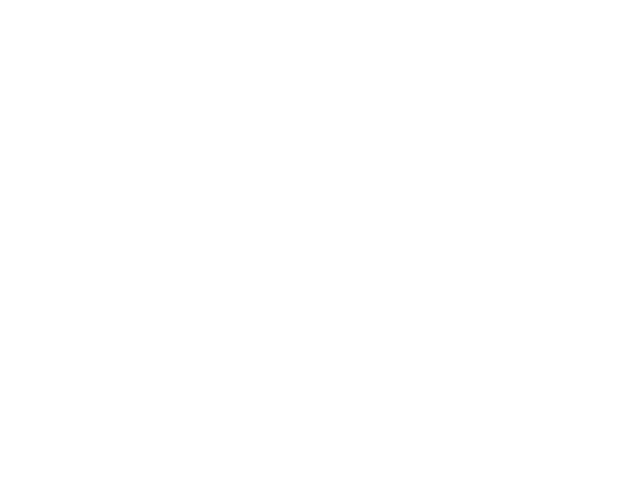
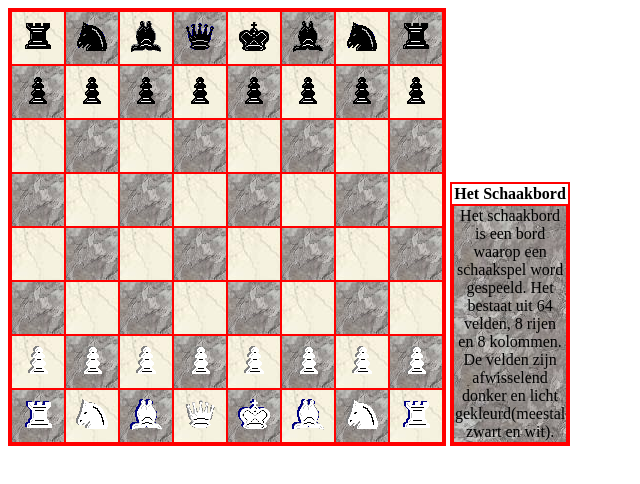
Before and after one commit to DevArc0z/Web, a plain HTML site: page Tabellen/html.html in a window 1280 px wide. Shown: the whole page, without its empty margins (0-640 px from the left). Drawn offline with Linux system fonts and the light colour scheme.

Commit message:
Extra files now

```diff
--- a/Tabellen/css.css
+++ b/Tabellen/css.css
@@ -0,0 +1,65 @@
+/*
+table, td, tr, th{
+    border: 1px black solid;
+    border-collapse: collapse;
+}
+caption{
+    caption-side: bottom;
+}*/
+
+/**{
+    color: white;
+}
+table, th, td{
+    border: 2px solid black;
+    border-collapse: collapse;
+    font-family: Roboto;
+}
+td{
+    width: 110px;
+    text-align: center;
+}
+thead{
+    background-color: #27426d;
+}
+body{
+    background-color: #c7ced8;
+}
+tbody{
+    tr:nth-child(even){
+        background-color: #4f8cef;
+    }
+    tr:nth-child(odd){
+        background-color: #6facff;
+    }
+}
+tfoot{
+    background-color: #27426d;
+}*/
+
+td{
+    width: 50px;
+    height: 50px;
+}
+tr:nth-child(odd) td:nth-child(odd) {
+    background-image: url("/Tabellen/assets/witte-marmer.jpg");
+}
+tr:nth-child(odd) td:nth-child(even) {
+    background-image: url("/Tabellen/assets/zwarte-marmer.jpg");
+}
+tr:nth-child(even) td:nth-child(odd) {
+    background-image: url("/Tabellen/assets/zwarte-marmer.jpg");
+}
+tr:nth-child(even) td:nth-child(even) {
+    background-image: url("/Tabellen/assets/witte-marmer.jpg");
+}
+table, td{
+    border: 2px solid red;
+    border-collapse: collapse;
+}
+table{
+    display: inline-block;
+}
+td{
+    text-align: center;
+}
--- a/Tabellen/html.html
+++ b/Tabellen/html.html
@@ -3,8 +3,210 @@
 <head>
     <meta charset="UTF-8">
     <title>Title</title>
+    <link rel="stylesheet" href="css.css">
+    <link rel="stylesheet" href="https://fonts.googleapis.com/css?family=Roboto">
 </head>
 <body>
+<!--<table>
+    <caption>Random voorwerpen dat in mijn penis passen</caption>
+    <thead>
+    <tr>
+        <th colspan="5">frits</th>
+    </tr>
+    </thead>
 
+        <tr>
+            <th>data</th>
+            <th>web</th>
+            <th>c#</th>
+            <th>Ned</th>
+            <th>ITOrg</th>
+        </tr>
+    <tr>
+        <td>penar</td>
+        <td>the</td>
+        <td>hoars</td>
+        <td>is</td>
+        <td>hea</td>
+    </tr>
+    <tr>
+        <td colspan="3">wobalubadubdub</td>
+        <td colspan="2">pay gorn incest </td>
+    </tr>
+    <tbody>
+    </tbody>
+    <tfoot>
+    <tr>
+        <th colspan="5">criple</th>
+    </tr>
+    </tfoot>
+</table>-->
+
+<!--<table>
+    <thead>
+    <tr>
+        <th colspan="7">Puntenlijst 1PROA</th>
+    </tr>
+    <tr>
+        <th></th>
+        <th colspan="3">Eerste periode</th>
+        <th colspan="3">Tweede periode</th>
+    </tr>
+    <tr>
+        <th>Naam</th>
+        <th>Web Essentials</th>
+        <th>OS Essentials</th>
+        <th>IT Essentials</th>
+        <th>Java Essentials</th>
+        <th>.NET Essentials</th>
+        <th>Data</th>
+    </tr>
+    </thead>
+    <tbody>
+    <tr>
+        <td>Karel Peeters</td>
+        <td>13</td>
+        <td>14</td>
+        <td>11</td>
+        <td>8</td>
+        <td>11</td>
+        <td>10</td>
+    </tr>
+    <tr>
+        <td>Jeroen Mommen</td>
+        <td>7</td>
+        <td>9</td>
+        <td>10</td>
+        <td>14</td>
+        <td>14</td>
+        <td>16</td>
+    </tr>
+    <tr>
+        <td>Pol Geraerts</td>
+        <td>12</td>
+        <td>12</td>
+        <td>7</td>
+        <td>15</td>
+        <td>11</td>
+        <td>8</td>
+    </tr>
+    <tr>
+        <td>Raf Verheyen</td>
+        <td>9</td>
+        <td>8</td>
+        <td>4</td>
+        <td>5</td>
+        <td>6</td>
+        <td>10</td>
+    </tr>
+    </tbody>
+
+    <tfoot>
+    <tr>
+        <th colspan="7">Hogeschool PXL - Departement PXL-IT - Academiejaar 2018-2019</th>
+    </tr>
+    </tfoot>
+</table>-->
+
+<div>
+<table>
+
+    <tbody>
+        <tr>
+            <td><img src="assets/torenZwart.png" alt="torenWit"></td>
+            <td><img src="assets/paardZwart.png" alt="paardWit"></td>
+            <td><img src="assets/loperZwart.png" alt="loperWit"></td>
+            <td><img src="assets/dameZwart.png" alt="torenWit"></td>
+            <td><img src="assets/koningZwart.png" alt="torenWit"></td>
+            <td><img src="assets/loperZwart.png" alt="loperWit"></td>
+            <td><img src="assets/paardZwart.png" alt="paardWit"></td>
+            <td><img src="assets/torenZwart.png" alt="torenWit"></td>
+        </tr>
+        <tr>
+            <td><img src="assets/pionZwart.png" alt="torenWit"></td>
+            <td><img src="assets/pionZwart.png" alt="torenWit"></td>
+            <td><img src="assets/pionZwart.png" alt="torenWit"></td>
+            <td><img src="assets/pionZwart.png" alt="torenWit"></td>
+            <td><img src="assets/pionZwart.png" alt="torenWit"></td>
+            <td><img src="assets/pionZwart.png" alt="torenWit"></td>
+            <td><img src="assets/pionZwart.png" alt="torenWit"></td>
+            <td><img src="assets/pionZwart.png" alt="torenWit"></td>
+        </tr>
+        <tr>
+            <td></td>
+            <td></td>
+            <td></td>
+            <td></td>
+            <td></td>
+            <td></td>
+            <td></td>
+            <td></td>
+        </tr>
+        <tr>
+            <td></td>
+            <td></td>
+            <td></td>
+            <td></td>
+            <td></td>
+            <td></td>
+            <td></td>
+            <td></td>
+        </tr>
+        <tr>
+            <td></td>
+            <td></td>
+            <td></td>
+            <td></td>
+            <td></td>
+            <td></td>
+            <td></td>
+            <td></td>
+        </tr>
+        <tr>
+            <td></td>
+            <td></td>
+            <td></td>
+            <td></td>
+            <td></td>
+            <td></td>
+            <td></td>
+            <td></td>
+        </tr>
+        <tr>
+            <td><img src="assets/pionWit.png" alt="torenWit"></td>
+            <td><img src="assets/pionWit.png" alt="torenWit"></td>
+            <td><img src="assets/pionWit.png" alt="torenWit"></td>
+            <td><img src="assets/pionWit.png" alt="torenWit"></td>
+            <td><img src="assets/pionWit.png" alt="torenWit"></td>
+            <td><img src="assets/pionWit.png" alt="torenWit"></td>
+            <td><img src="assets/pionWit.png" alt="torenWit"></td>
+            <td><img src="assets/pionWit.png" alt="torenWit"></td>
+        </tr>
+        <tr>
+            <td><img src="assets/torenWit.png" alt="torenWit"></td>
+            <td><img src="assets/paardWit.png" alt="paardWit"></td>
+            <td><img src="assets/loperWit.png" alt="loperWit"></td>
+            <td><img src="assets/dameWit.png" alt="torenWit"></td>
+            <td><img src="assets/koningWit.png" alt="torenWit"></td>
+            <td><img src="assets/loperWit.png" alt="loperWit"></td>
+            <td><img src="assets/paardWit.png" alt="paardWit"></td>
+            <td><img src="assets/torenWit.png" alt="torenWit"></td>
+        </tr>
+    </tbody>
+
+</table>
+    <table>
+        <tr>
+            <th>Het Schaakbord</th>
+        </tr>
+        <tr>
+            <td>
+                Het schaakbord is een bord waarop een schaakspel word gespeeld.
+                Het bestaat uit 64 velden, 8 rijen en 8 kolommen.
+                De velden zijn afwisselend donker en licht gekleurd(meestal zwart en wit).
+            </td>
+        </tr>
+    </table>
+</div>
 </body>
 </html>
```
Also changed, not shown: Tabellen/assets/dameWit.png (added), Tabellen/assets/dameZwart.png (added), Tabellen/assets/hout.jpg (added), Tabellen/assets/koningWit.png (added), Tabellen/assets/koningZwart.png (added), Tabellen/assets/loperWit.png (added), Tabellen/assets/loperZwart.png (added), Tabellen/assets/paardWit.png (added), Tabellen/assets/paardZwart.png (added), Tabellen/assets/pionWit.png (added), Tabellen/assets/pionZwart.png (added), Tabellen/assets/torenWit.png (added), Tabellen/assets/torenZwart.png (added), Tabellen/assets/witte-marmer.jpg (added), 1 more files.
